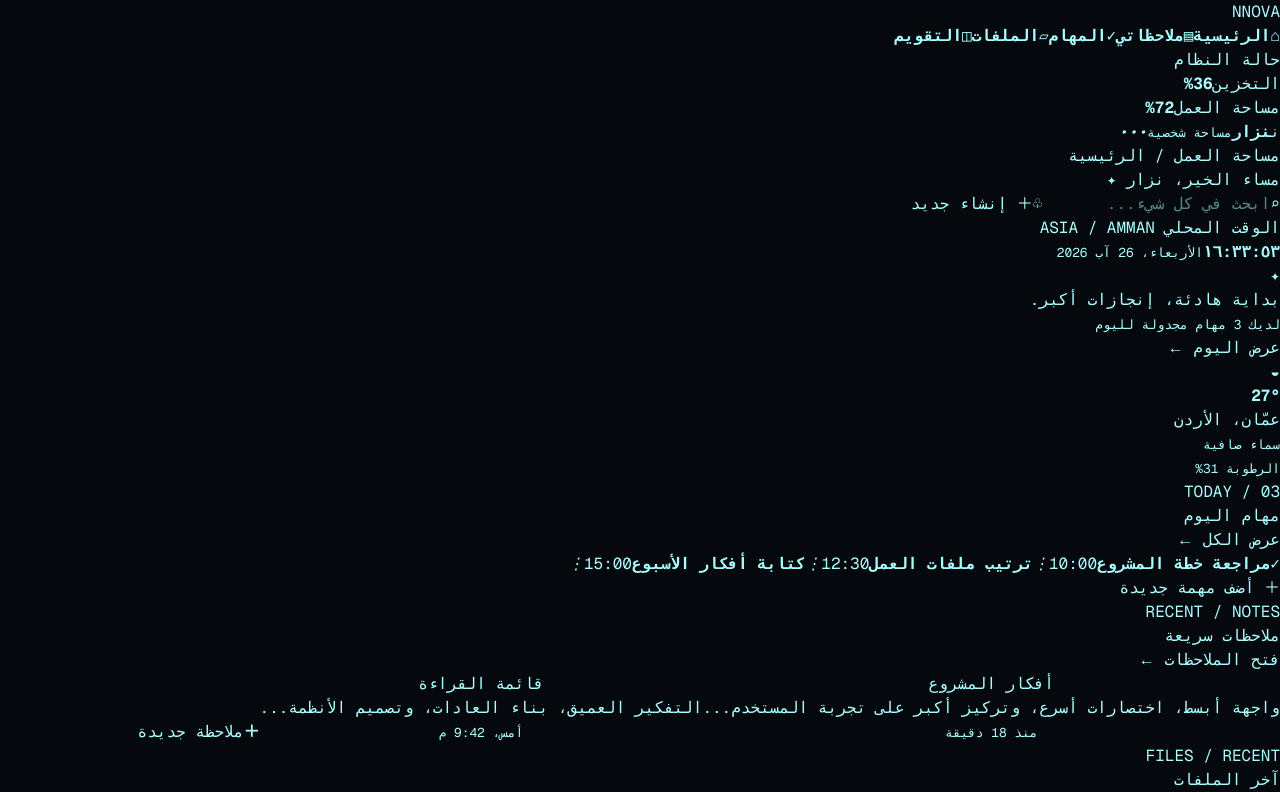
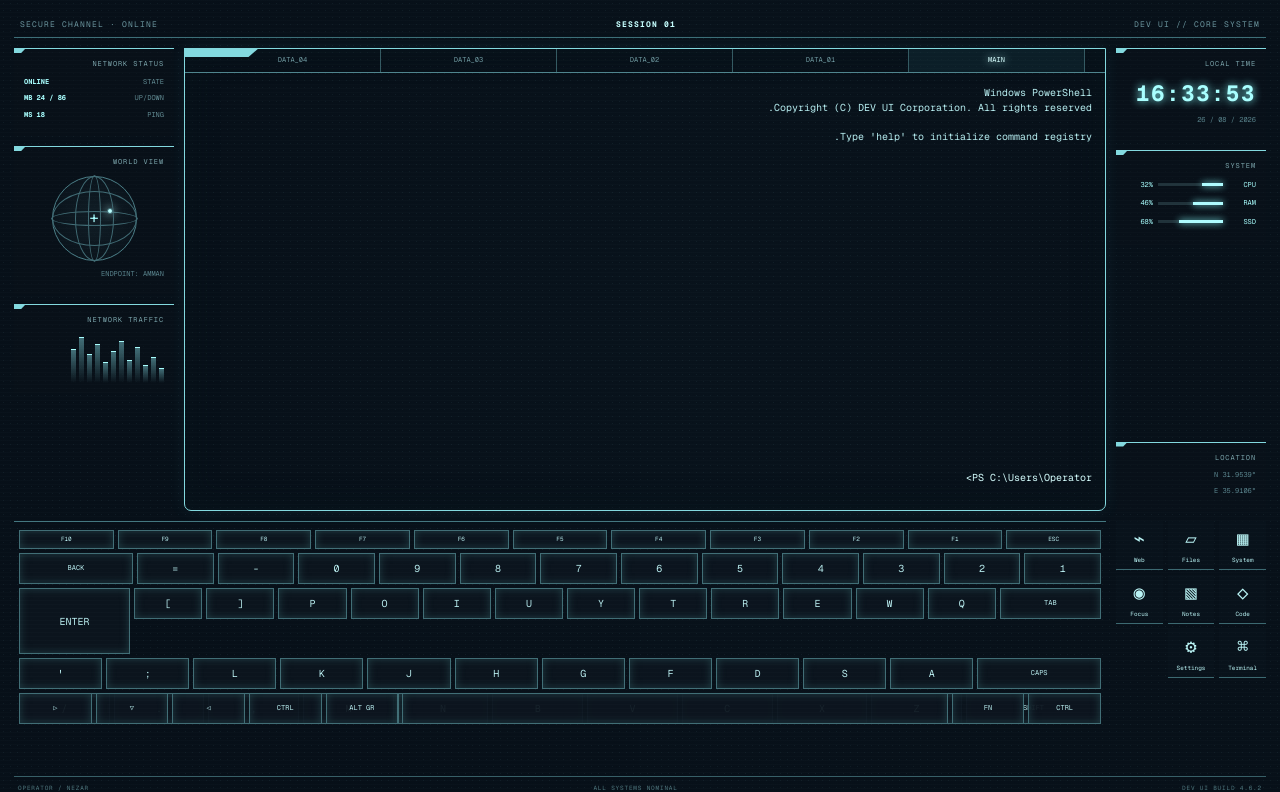
Before and after one commit to nezar2004/nova-productivity, a Next.js app: page / in a window 1280 px wide. Shown: the top 792 px of the page. Built offline with nearby package versions, Linux system fonts and the light colour scheme; no server answers.

Commit message:
Update app/page.tsx for DEV UI redesign

```diff
--- a/app/page.tsx
+++ b/app/page.tsx
@@ -1,22 +1,22 @@
 'use client';
-import { useEffect, useState } from 'react';
+import { FormEvent, useEffect, useRef, useState } from 'react';
 
-const navItems = [{icon:'⌂',label:'الرئيسية'},{icon:'▤',label:'ملاحظاتي'},{icon:'✓',label:'المهام'},{icon:'▱',label:'الملفات'},{icon:'◫',label:'التقويم'}];
-const initialTasks = [{id:1,title:'مراجعة خطة المشروع',time:'10:00',done:true},{id:2,title:'ترتيب ملفات العمل',time:'12:30',done:false},{id:3,title:'كتابة أفكار الأسبوع',time:'15:00',done:false}];
+const apps=[['▦','System'],['▱','Files'],['⌁','Web'],['◇','Code'],['▧','Notes'],['◉','Focus'],['⌘','Terminal'],['⚙','Settings']];
+const rows=['1234567890-=','QWERTYUIOP[]','ASDFGHJKL;\'','ZXCVBNM,./'];
+const help=['help       show available commands','date       current system time','status     network and system status','clear      clear terminal output','whoami     current operator','apps       list installed modules'];
 
 export default function Home(){
- const [time,setTime]=useState(''); const [active,setActive]=useState('الرئيسية'); const [tasks,setTasks]=useState(initialTasks); const [focusMinutes,setFocusMinutes]=useState(25);
- useEffect(()=>{const update=()=>setTime(new Intl.DateTimeFormat('ar-JO',{hour:'2-digit',minute:'2-digit',second:'2-digit',hour12:false}).format(new Date()));update();const timer=setInterval(update,1000);fetch('/api/tasks').then(r=>r.ok?r.json():null).then(data=>{if(data?.tasks?.length)setTasks(data.tasks.map((task:{id:number;title:string;time:string;done:number|boolean})=>({...task,done:Boolean(task.done)})))}).catch(()=>{});return()=>clearInterval(timer)},[]);
- const toggleTask=(id:number)=>setTasks(items=>items.map(task=>{if(task.id!==id)return task;const updated={...task,done:!task.done};fetch('/api/tasks',{method:'PATCH',headers:{'content-type':'application/json'},body:JSON.stringify({id,done:updated.done})}).catch(()=>{});return updated}));
- return <main className="workspace" dir="rtl"><div className="grid-glow" />
-  <aside className="sidebar"><div className="brand"><span className="brand-mark">N</span><span>NOVA</span></div><nav aria-label="التنقل الرئيسي">{navItems.map(item=><button key={item.label} className={active===item.label?'nav-item active':'nav-item'} onClick={()=>setActive(item.label)}><span>{item.icon}</span><b>{item.label}</b></button>)}</nav>
-   <div className="system-card"><div className="system-head"><span>حالة النظام</span><i /></div><div className="meter"><span>التخزين</span><b>36%</b></div><div className="bar"><i style={{width:'36%'}} /></div><div className="meter"><span>مساحة العمل</span><b>72%</b></div><div className="bar"><i style={{width:'72%'}} /></div></div>
-   <button className="profile"><span className="avatar">ن</span><span><b>نزار</b><small>مساحة شخصية</small></span><i>•••</i></button></aside>
-  <section className="content"><header className="topbar"><div><p className="eyebrow">مساحة العمل / {active}</p><h1>مساء الخير، نزار <span>✦</span></h1></div><div className="top-actions"><label className="search"><span>⌕</span><input aria-label="بحث" placeholder="ابحث في كل شيء..." /></label><button className="icon-btn" aria-label="الإشعارات">♧<i /></button><button className="new-btn">＋ إنشاء جديد</button></div></header>
-   <div className="status-row"><article className="time-card panel"><p>الوقت المحلي <span>ASIA / AMMAN</span></p><strong dir="ltr">{time||'00:00:00'}</strong><small>الأربعاء، 26 آب 2026</small><div className="signal"><i/><i/><i/><i/></div></article><article className="quote-card panel"><span className="spark">✦</span><div><p>بداية هادئة، إنجازات أكبر.</p><small>لديك 3 مهام مجدولة لليوم</small></div><button>عرض اليوم ←</button></article><article className="weather-card panel"><div className="weather-icon">◒</div><div><strong>27°</strong><p>عمّان، الأردن</p></div><small>سماء صافية<br/>الرطوبة 31%</small></article></div>
-   <div className="main-grid"><section className="panel tasks-panel"><div className="panel-title"><div><p className="eyebrow">TODAY / 03</p><h2>مهام اليوم</h2></div><button>عرض الكل ←</button></div><div className="task-list">{tasks.map(task=><button key={task.id} className={task.done?'task done':'task'} onClick={()=>toggleTask(task.id)}><span className="check">{task.done?'✓':''}</span><b>{task.title}</b><time>{task.time}</time><i>⋮</i></button>)}</div><button className="add-task">＋ أضف مهمة جديدة</button></section>
-    <section className="panel notes-panel"><div className="panel-title"><div><p className="eyebrow">RECENT / NOTES</p><h2>ملاحظات سريعة</h2></div><button>فتح الملاحظات ←</button></div><div className="note-grid"><button className="note cyan"><span>أفكار المشروع</span><p>واجهة أبسط، اختصارات أسرع، وتركيز أكبر على تجربة المستخدم...</p><small>منذ 18 دقيقة</small></button><button className="note violet"><span>قائمة القراءة</span><p>التفكير العميق، بناء العادات، وتصميم الأنظمة...</p><small>أمس، 9:42 م</small></button><button className="note empty"><strong>＋</strong><span>ملاحظة جديدة</span></button></div></section>
-    <section className="panel files-panel"><div className="panel-title"><div><p className="eyebrow">FILES / RECENT</p><h2>آخر الملفات</h2></div><button>كل الملفات ←</button></div><div className="file"><span className="file-icon pink">PDF</span><div><b>خطة العمل 2026</b><small>2.4 MB · منذ ساعتين</small></div><i>⋮</i></div><div className="file"><span className="file-icon blue">DOC</span><div><b>ملاحظات الاجتماع</b><small>840 KB · أمس</small></div><i>⋮</i></div><div className="file"><span className="file-icon green">XLS</span><div><b>متابعة المصروفات</b><small>1.1 MB · 24 آب</small></div><i>⋮</i></div></section>
-    <section className="panel focus-panel"><div className="panel-title"><div><p className="eyebrow">FOCUS MODE</p><h2>جلسة تركيز</h2></div><span className="live-dot">جاهز</span></div><div className="focus-ring"><div><strong>{focusMinutes}:00</strong><small>دقيقة تركيز</small></div></div><div className="focus-actions"><button onClick={()=>setFocusMinutes(n=>n===25?50:25)}>تغيير المدة</button><button className="start">ابدأ الجلسة ▶</button></div></section>
-   </div></section></main>
+ const [boot,setBoot]=useState(true); const [clock,setClock]=useState('00:00:00'); const [tab,setTab]=useState('MAIN'); const [input,setInput]=useState(''); const [history,setHistory]=useState<string[]>(['Windows PowerShell','Copyright (C) DEV UI Corporation. All rights reserved.','',"Type 'help' to initialize command registry.",'']); const inputRef=useRef<HTMLInputElement>(null);
+ useEffect(()=>{const bootTimer=setTimeout(()=>setBoot(false),1800);const tick=()=>setClock(new Date().toLocaleTimeString('en-GB'));tick();const timer=setInterval(tick,1000);return()=>{clearTimeout(bootTimer);clearInterval(timer)}},[]);
+ const run=(event?:FormEvent)=>{event?.preventDefault();const command=input.trim().toLowerCase();if(!command)return;let output:string[]=[];if(command==='help')output=help;else if(command==='date')output=[new Date().toString()];else if(command==='status')output=['NETWORK: ONLINE  |  SIGNAL: 97%  |  LATENCY: 18ms','CORE: STABLE     |  MEMORY: 42%  |  STORAGE: 36%'];else if(command==='whoami')output=['operator@dev-ui'];else if(command==='apps')output=[apps.map(a=>a[1]).join('  /  ')];else if(command==='clear'){setHistory([]);setInput('');return}else output=[`Command not found: ${command}`,'Type help for available commands.'];setHistory(lines=>[...lines,`PS C:\\Users\\Operator> ${input}`,...output,'']);setInput('')};
+ const key=(value:string)=>{if(value==='BACK')setInput(v=>v.slice(0,-1));else if(value==='ENTER')run();else if(value==='SPACE')setInput(v=>v+' ');else setInput(v=>v+value.toLowerCase());inputRef.current?.focus()};
+ if(boot)return <main className="boot"><div className="boot-logo"><span>ↄ</span>DEV UI<small>SYSTEM INTERFACE</small></div><div className="boot-line"><i/></div><p>INITIALIZING SECURE WORKSPACE...</p></main>;
+ return <main className="os-shell" onClick={()=>inputRef.current?.focus()}>
+  <div className="scanlines"/><header className="sysbar"><span>DEV UI // CORE SYSTEM</span><b>SESSION 01</b><span>SECURE CHANNEL · ONLINE</span></header>
+  <aside className="left-hud"><section><small>LOCAL TIME</small><strong>{clock}</strong><p>2026 / 08 / 26</p></section><section><small>SYSTEM</small><div className="stat"><span>CPU</span><i><b style={{width:'32%'}}/></i><em>32%</em></div><div className="stat"><span>RAM</span><i><b style={{width:'46%'}}/></i><em>46%</em></div><div className="stat"><span>SSD</span><i><b style={{width:'68%'}}/></i><em>68%</em></div></section><section className="coordinates"><small>LOCATION</small><p>31.9539° N</p><p>35.9106° E</p></section></aside>
+  <section className="terminal"><nav>{['MAIN','DATA_01','DATA_02','DATA_03','DATA_04'].map(t=><button className={tab===t?'selected':''} onClick={e=>{e.stopPropagation();setTab(t)}} key={t}>{t}</button>)}</nav><div className="terminal-body">{tab==='MAIN'?<><div className="terminal-scroll">{history.map((line,i)=><p key={`${i}-${line}`}>{line||'\u00a0'}</p>)}</div><form onSubmit={run}><label>PS C:\Users\Operator&gt;</label><input ref={inputRef} value={input} onChange={e=>setInput(e.target.value)} autoFocus spellCheck={false}/><span className="cursor"/></form></>:<div className="empty-module"><span>◈</span><p>{tab} MODULE READY</p><small>NO ACTIVE PROCESS</small></div>}</div></section>
+  <aside className="right-hud"><section><small>NETWORK STATUS</small><div className="net"><span>STATE</span><b>ONLINE</b></div><div className="net"><span>UP/DOWN</span><b>86 / 24 MB</b></div><div className="net"><span>PING</span><b>18 MS</b></div></section><section><small>WORLD VIEW</small><div className="globe"><i/><i/><i/><b>+</b></div><p>ENDPOINT: AMMAN</p></section><section><small>NETWORK TRAFFIC</small><div className="traffic">{[30,52,36,72,46,83,64,42,78,58,91,68].map((n,i)=><i key={i} style={{height:`${n}%`}}/>)}</div></section></aside>
+  <div className="bottom-zone"><section className="app-dock">{apps.map(([icon,label])=><button key={label} onClick={e=>{e.stopPropagation();setHistory(h=>[...h,`Launching ${label} module...`,'']);setTab('MAIN')}}><span>{icon}</span><small>{label}</small></button>)}</section><section className="keyboard"><div className="key-row function"><button onClick={()=>key('ESC')}>ESC</button>{['F1','F2','F3','F4','F5','F6','F7','F8','F9','F10'].map(k=><button key={k}>{k}</button>)}</div>{rows.map((row,index)=><div className="key-row" key={row}>{index===1&&<button className="wide">TAB</button>}{index===2&&<button className="wide">CAPS</button>}{index===3&&<button className="wide">SHIFT</button>}{row.split('').map(k=><button key={k} onClick={()=>key(k)}>{k}</button>)}{index===0&&<button className="wide" onClick={()=>key('BACK')}>BACK</button>}{index===1&&<button className="enter" onClick={()=>key('ENTER')}>ENTER</button>}</div>)}<div className="key-row last"><button>CTRL</button><button>FN</button><button className="space" onClick={()=>key('SPACE')}/><button>ALT GR</button><button>CTRL</button><button>◁</button><button>▽</button><button>▷</button></div></section></div>
+  <footer><span>DEV UI BUILD 4.6.2</span><span>ALL SYSTEMS NOMINAL</span><span>OPERATOR / NEZAR</span></footer>
+ </main>
 }
```
